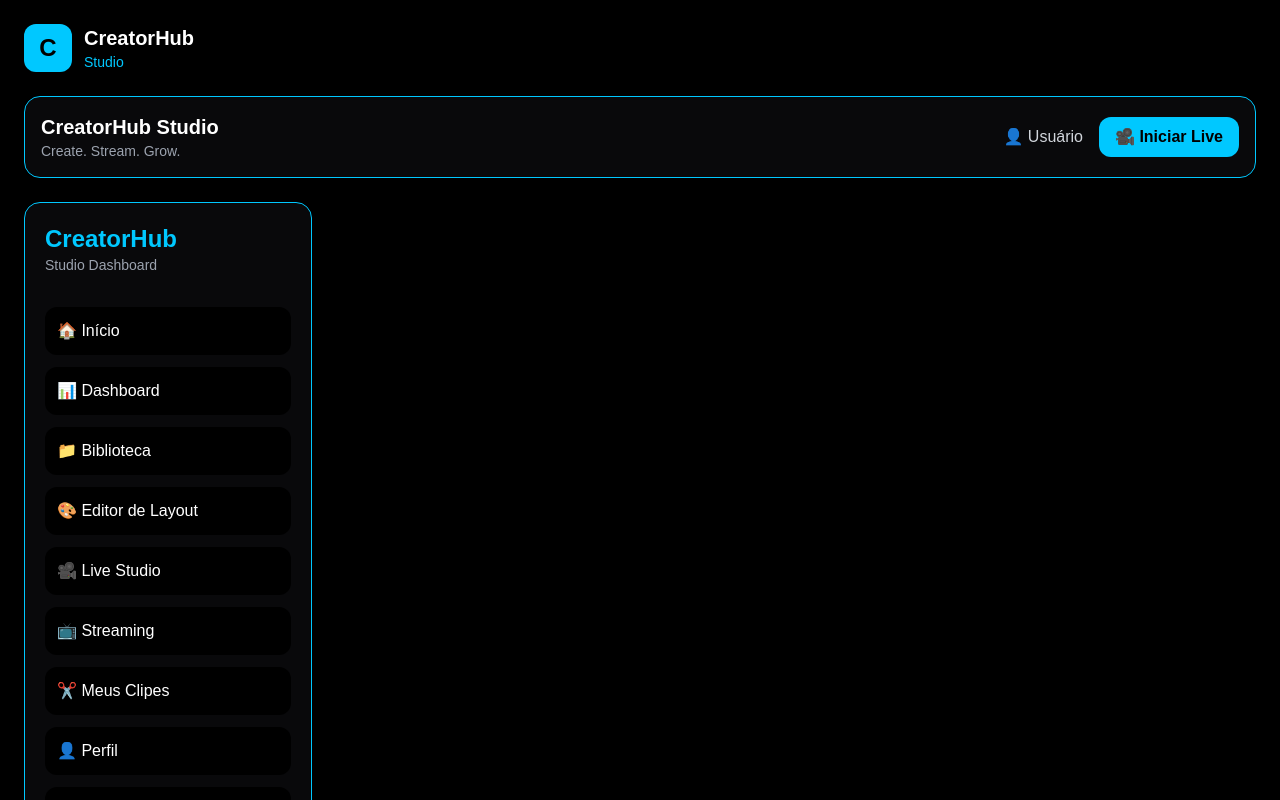
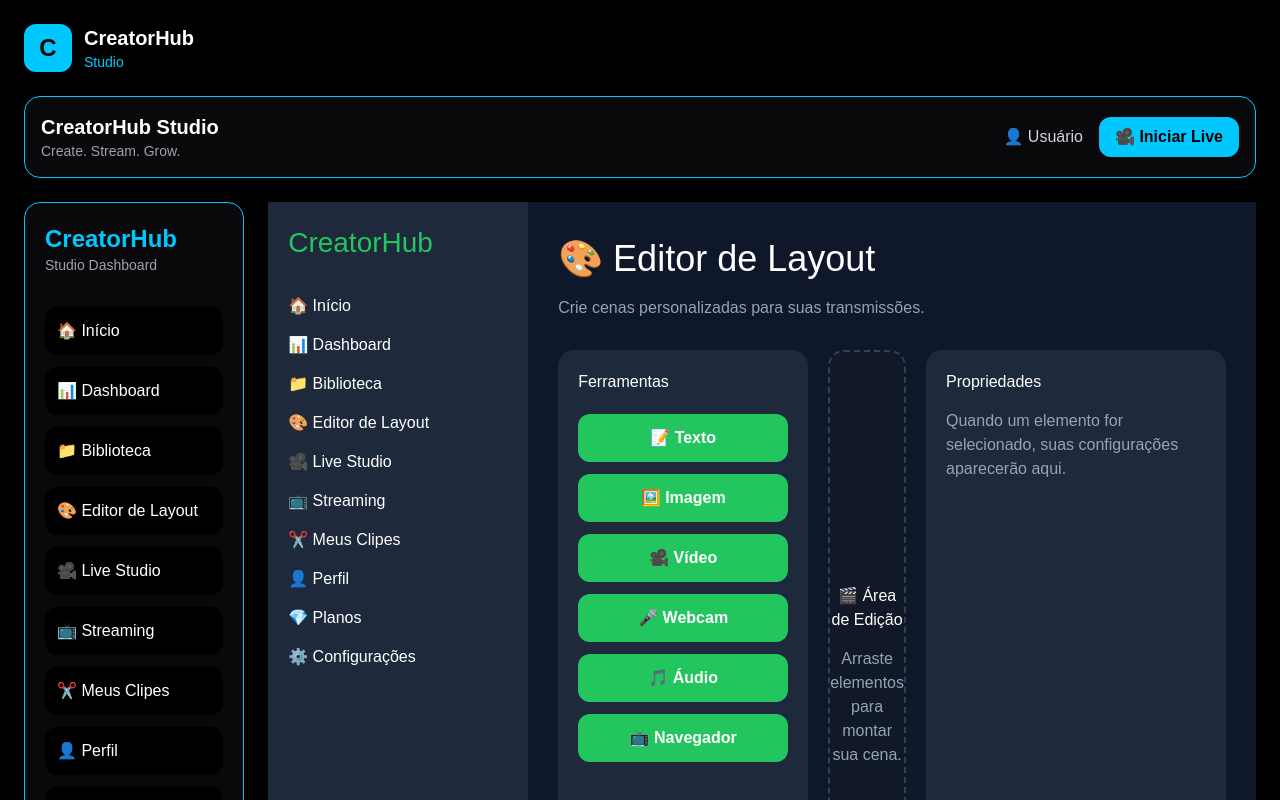
Before and after one commit to semjuan01-lang/creatorhub-studio, a Next.js app: page /editor in a window 1280 px wide. Before the commit this address had no page. Shown: the top 800 px of the page. Built offline with nearby package versions, Linux system fonts and the light colour scheme.

Commit message:
Create Editor component with layout and tools

```diff
--- /dev/null
+++ b/app/editor/page.tsx
@@ -0,0 +1,114 @@
+import Layout from "@/components/Layout";
+import Button from "@/components/Button";
+
+export default function Editor() {
+  return (
+    <Layout>
+      <div>
+        <h1
+          style={{
+            fontSize: "36px",
+            color: "#ffffff",
+            marginBottom: "10px",
+          }}
+        >
+          🎨 Editor de Layout
+        </h1>
+
+        <p
+          style={{
+            color: "#94a3b8",
+            marginBottom: "30px",
+          }}
+        >
+          Crie cenas personalizadas para suas transmissões.
+        </p>
+
+        <div
+          style={{
+            display: "grid",
+            gridTemplateColumns: "250px 1fr 300px",
+            gap: "20px",
+          }}
+        >
+          {/* Barra de ferramentas */}
+          <div
+            style={{
+              background: "#1e293b",
+              borderRadius: "16px",
+              padding: "20px",
+            }}
+          >
+            <h2>Ferramentas</h2>
+
+            <div
+              style={{
+                display: "grid",
+                gap: "12px",
+                marginTop: "20px",
+              }}
+            >
+              <Button>📝 Texto</Button>
+              <Button>🖼️ Imagem</Button>
+              <Button>🎥 Vídeo</Button>
+              <Button>🎤 Webcam</Button>
+              <Button>🎵 Áudio</Button>
+              <Button>📺 Navegador</Button>
+            </div>
+          </div>
+
+          {/* Área de edição */}
+          <div
+            style={{
+              background: "#111827",
+              borderRadius: "16px",
+              border: "2px dashed #334155",
+              minHeight: "650px",
+              display: "flex",
+              justifyContent: "center",
+              alignItems: "center",
+            }}
+          >
+            <div
+              style={{
+                textAlign: "center",
+              }}
+            >
+              <h2>🎬 Área de Edição</h2>
+
+              <p
+                style={{
+                  color: "#94a3b8",
+                  marginTop: "15px",
+                }}
+              >
+                Arraste elementos para montar sua cena.
+              </p>
+            </div>
+          </div>
+
+          {/* Propriedades */}
+          <div
+            style={{
+              background: "#1e293b",
+              borderRadius: "16px",
+              padding: "20px",
+            }}
+          >
+            <h2>Propriedades</h2>
+
+            <p
+              style={{
+                color: "#94a3b8",
+                marginTop: "15px",
+              }}
+            >
+              Quando um elemento for selecionado,
+              suas configurações aparecerão aqui.
+            </p>
+          </div>
+        </div>
+      </div>
+    </Layout>
+  );
+}
```
